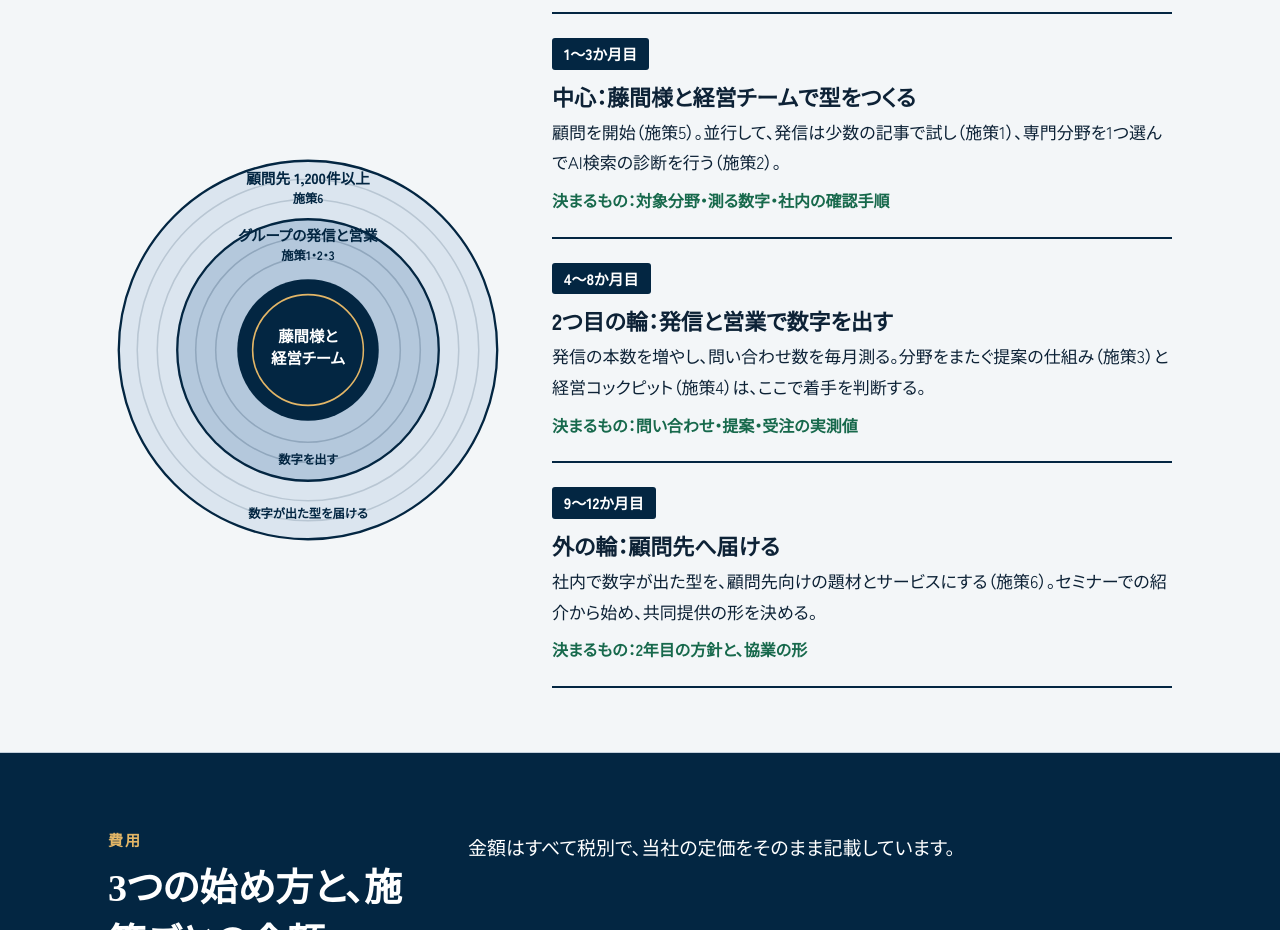
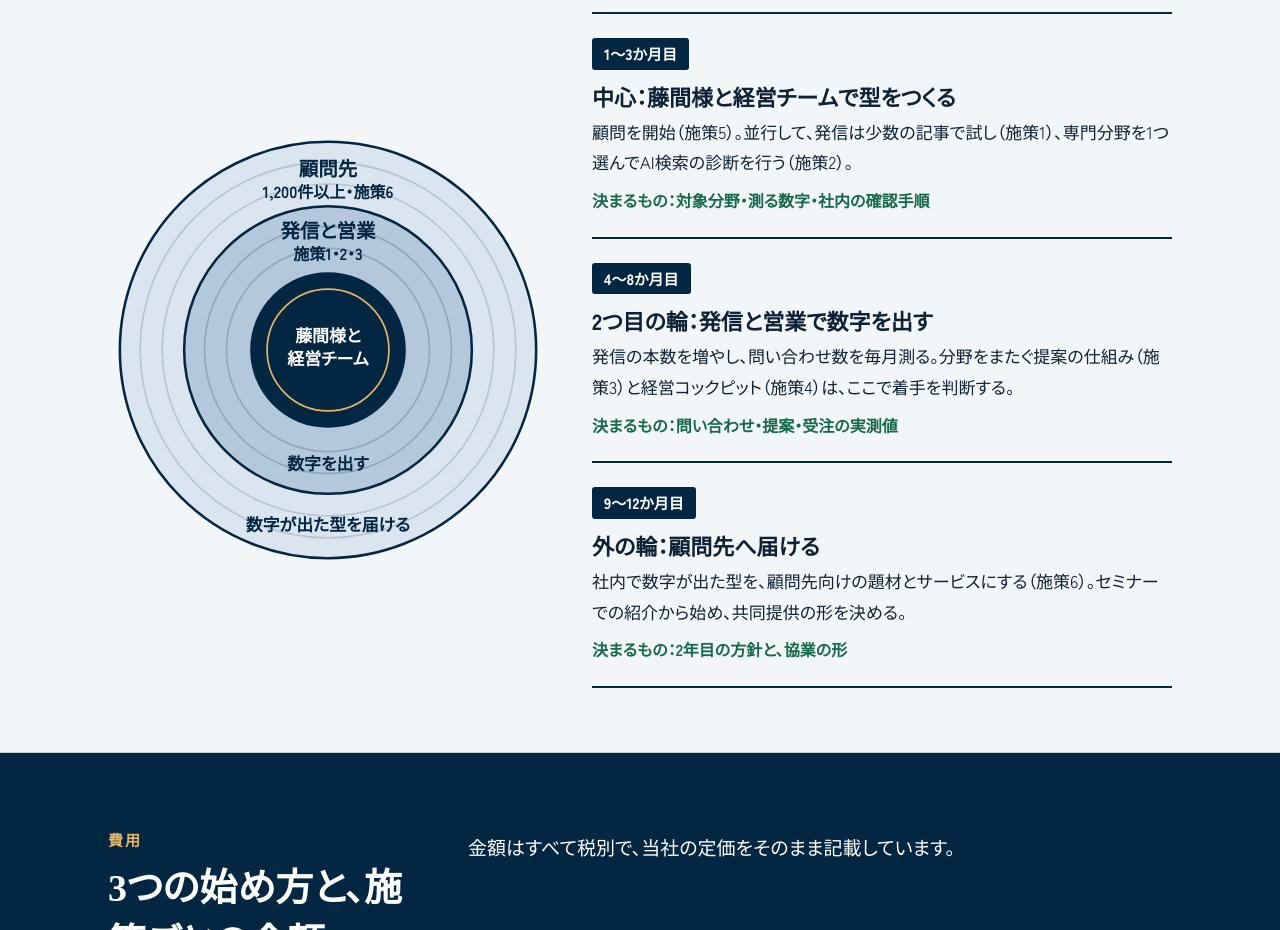
Before and after one commit to suzuki-commits/toma-ai-support-proposal-20261120, a plain HTML site: page index.html in a window 1280 px wide. Shown: the part 7940-8870 px from the top of the page. Drawn offline with Linux system fonts and the light colour scheme; a web font is replaced by a local one.

Commit message:
Update: 進め方の図のラベルを修正
Co-Authored-By: Claude Fable 5.2 <noreply@anthropic.com>

```diff
--- a/index.html
+++ b/index.html
@@ -748,14 +748,14 @@
       /* 4 進め方 */
       .road {
         display: grid;
-        grid-template-columns: minmax(0, 400px) minmax(0, 1fr);
+        grid-template-columns: minmax(0, 440px) minmax(0, 1fr);
         gap: 44px;
         align-items: center;
       }
       .rings {
         display: block;
         width: 100%;
-        max-width: 400px;
+        max-width: 440px;
         margin: 0 auto;
       }
       .phases {
@@ -2035,54 +2035,54 @@
                 </text>
                 <text
                   x="260"
-                  y="118"
+                  y="128"
                   fill="#032642"
-                  font-size="19"
+                  font-size="23"
                   font-weight="900"
                 >
-                  グループの発信と営業
+                  発信と営業
                 </text>
                 <text
                   x="260"
-                  y="143"
+                  y="154"
                   fill="#032642"
-                  font-size="16"
+                  font-size="19"
                   font-weight="700"
                 >
                   施策1・2・3
                 </text>
                 <text
                   x="260"
-                  y="44"
+                  y="54"
                   fill="#032642"
-                  font-size="19"
+                  font-size="23"
                   font-weight="900"
                 >
-                  顧問先 1,200件以上
+                  顧問先
                 </text>
                 <text
                   x="260"
-                  y="69"
+                  y="80"
                   fill="#032642"
-                  font-size="16"
+                  font-size="19"
                   font-weight="700"
                 >
-                  施策6
+                  1,200件以上・施策6
                 </text>
                 <text
                   x="260"
-                  y="408"
+                  y="402"
                   fill="#032642"
-                  font-size="16"
+                  font-size="20"
                   font-weight="700"
                 >
                   数字を出す
                 </text>
                 <text
                   x="260"
-                  y="478"
+                  y="474"
                   fill="#032642"
-                  font-size="16"
+                  font-size="20"
                   font-weight="700"
                 >
                   数字が出た型を届ける
```
